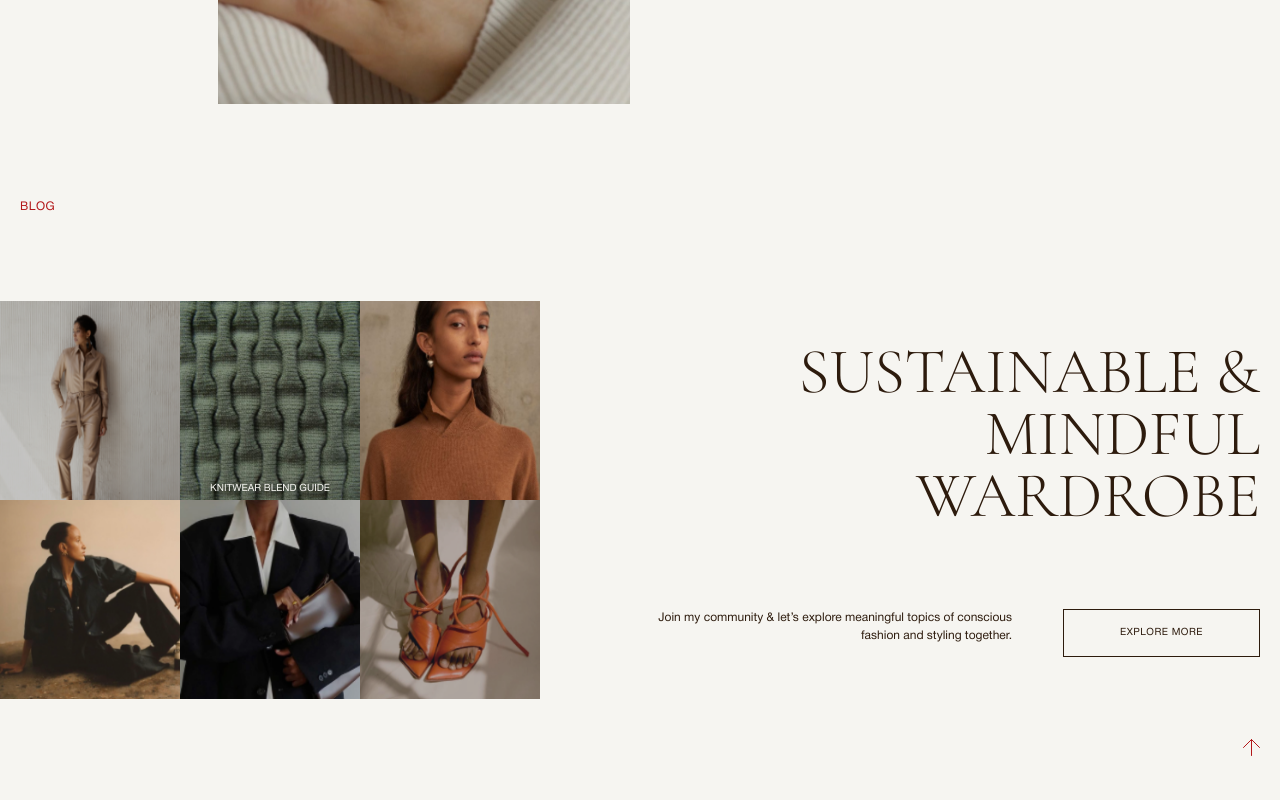
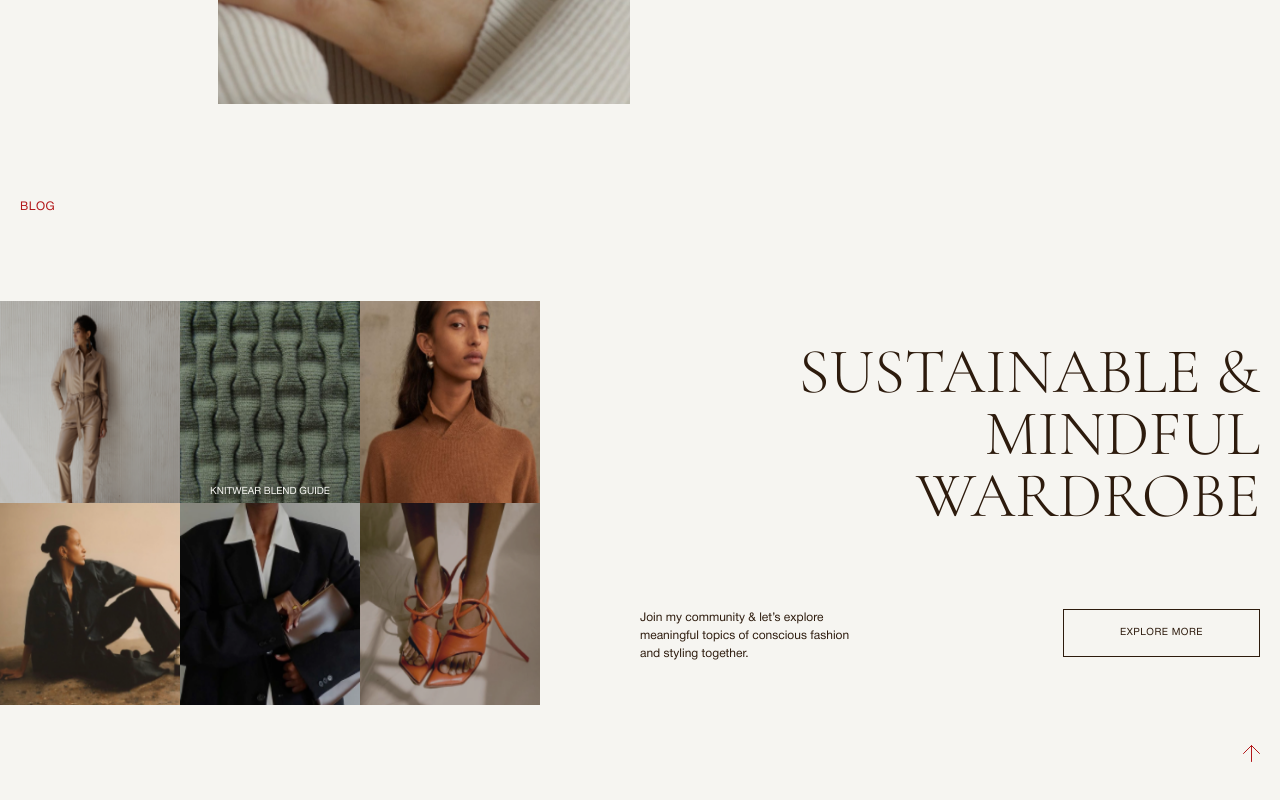
Before and after one commit to adwasar/at_test, a website built with webpack: page src/index.html in a window 1280 px wide. Shown: the part 4537-5337 px from the top of the page. Built offline with nearby package versions, Linux system fonts and the light colour scheme.

Commit message:
fix: restile text

```diff
--- a/src/scss/components/_blog.scss
+++ b/src/scss/components/_blog.scss
@@ -124,9 +124,9 @@
   }
 
   &__text {
-    width: 60%;
-    text-align: end;
+    width: 37%;
     @include v-md {
+      text-align: end;
       width: 100%;
     }
   }
```
